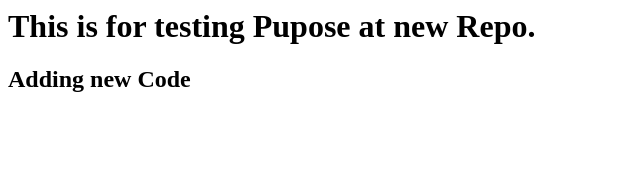
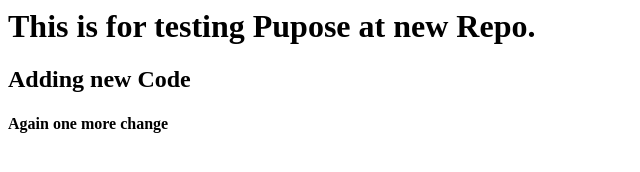
Before and after one commit to PreetMaru/AnotherforTesting, a plain HTML site: page index.html in a window 1280 px wide. Shown: the whole page, without its empty margins (0-640 px from the left). Drawn offline with Linux system fonts and the light colour scheme.

Commit message:
again one more change

```diff
--- a/index.html
+++ b/index.html
@@ -1,2 +1,3 @@
 <h1>This is for testing Pupose at new Repo.</h1>
 <h2>Adding new Code</h2>
+<h4>Again one more change</h4>
```
